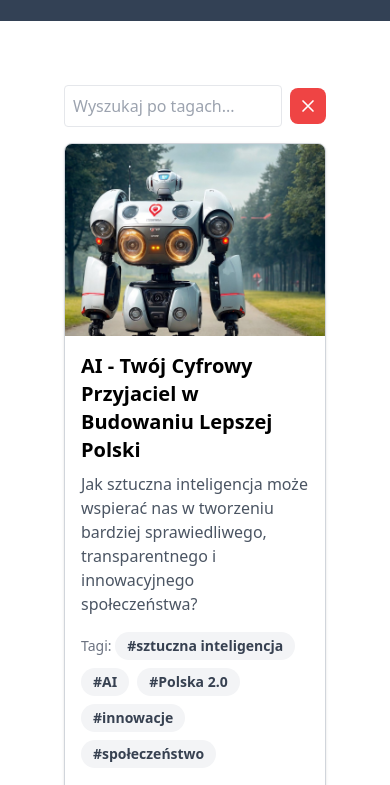
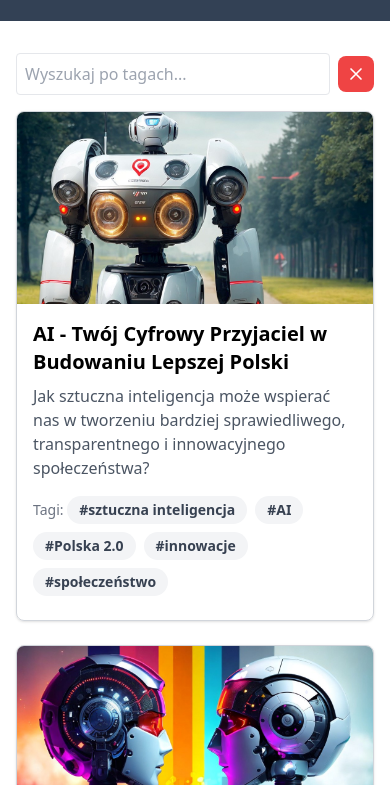
Before and after one commit to zivavu/atomic-hub, an Astro site: page /artykuly in a window 390 px wide. Shown: the part 59-844 px from the top of the page. Built offline with nearby package versions, Linux system fonts and the light colour scheme; Astro itself is replaced by a stand-in of ours.

Commit message:
:lipstick: Improve mobile

```diff
--- a/src/components/ArticlesFeed/ArticlesFeed.svelte
+++ b/src/components/ArticlesFeed/ArticlesFeed.svelte
@@ -19,10 +19,8 @@
 	});
 </script>
 
-<div class="px-12 py-8">
+<main class="max-w-7xl mx-auto px-4 sm:px-6 lg:px-8 py-8">
 	<TagInput />
 	<SelectedTags />
-	<main>
-		<ArticleList />
-	</main>
-</div>
+	<ArticleList />
+</main>
--- a/src/pages/artykuly/index.astro
+++ b/src/pages/artykuly/index.astro
@@ -7,7 +7,5 @@ const articles = await getCollection('articles');
 ---
 
 <RootLayout title="Atomowe artykuły">
-	<main class="max-w-7xl mx-auto px-4 sm:px-6 lg:px-8 py-8">
-		<ArticlesFeed articlesData={articles} client:load />
-	</main>
+	<ArticlesFeed articlesData={articles} client:load />
 </RootLayout>
```
